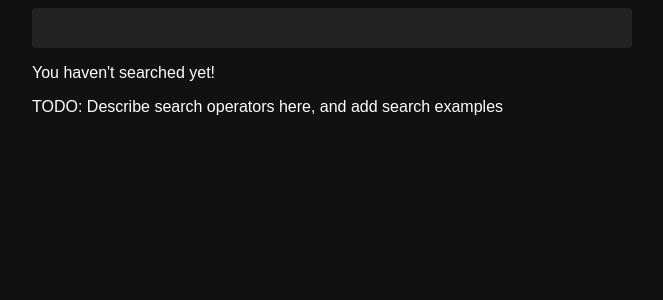
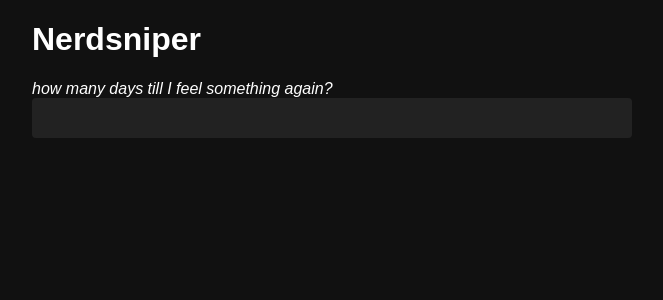
Before and after one commit to UlisseMini/nerdsniper, a FastAPI app: page / in a window 1280 px wide. Shown: the top 300 px of the page, without its empty margins (308-971 px from the left). Run offline with FastAPI, Linux system fonts and the light colour scheme; parts of the project's set-up code (start-up, migrations or seed data) failed here and were passed over.

Commit message:
Add quotes to homepage

```diff
--- a/site/main.py
+++ b/site/main.py
@@ -19,6 +19,7 @@ MOTTOS = [
     "because we're all so alone",
     "how many days till I feel something again?",
     "i profit from your loneliness",
+    "the home of friendly cyberstalkers"
 ]
 
 # n is serial.
@@ -115,5 +116,12 @@ async def timings_api():
     return timings
 
 
+@app.get('/', response_class=HTMLResponse)
+async def index(request: Request):
+    return templates.TemplateResponse('home.html', {
+        'motto': random.choice(MOTTOS),
+        'request': request,
+    })
+
 
 app.mount('/',  StaticFiles(directory='./static', html=True))
--- a/site/static/index.html
+++ b/site/templates/home.html
@@ -5,16 +5,19 @@
   <title>nerdsniper</title>
   <link rel="stylesheet" href="/styles.css">
   <meta name="viewport" content="width=device-width, initial-scale=1">
+	<!-- <script src="/main.js"></script> -->
 </head>
 
 <body>
+	<header>
+		<h1>Nerdsniper</h1>
+		<footer><i>{{motto}}</i></footer>
+	</header>
+
   <main>
     <form action="/search" method="get" class="search-form">
-      <input type="search" name="q" class="search-box" required>
+			<input type="search" name="q" class="search-box" required>
     </form>
-
-		<p>You haven't searched yet!</p>
-		<p>TODO: Describe search operators here, and add search examples</p>
   </main>
 </body>
 
```
